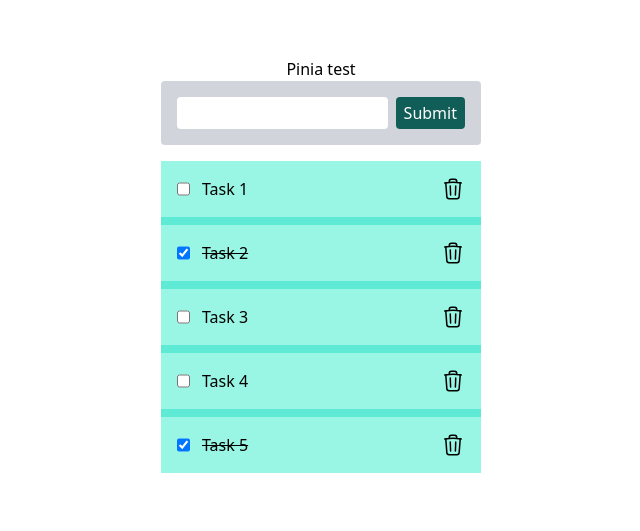
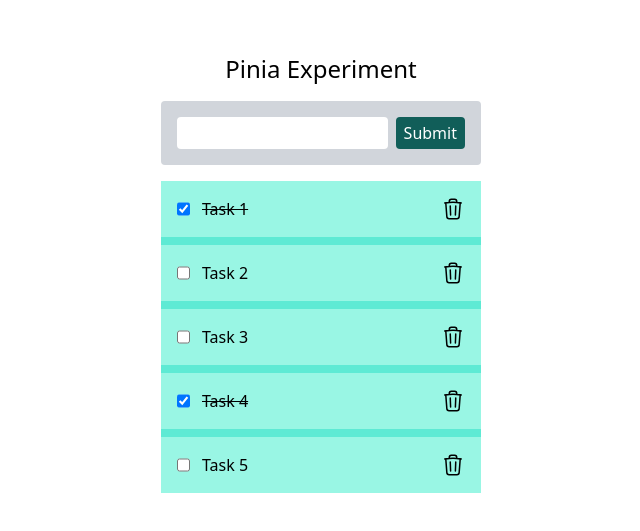
Before and after one commit to mahmudulhsn/pinia-experiment, a Vue app: page / in a window 1280 px wide. Shown: the part 135-666 px from the top of the page, without its empty margins (319-959 px from the left). Built offline with nearby package versions, Linux system fonts and the light colour scheme.

Commit message:
fix: typo

```diff
--- a/package.json
+++ b/package.json
@@ -1,5 +1,5 @@
 {
-  "name": "todo-pinia",
+  "name": "pinia-experiment",
   "version": "0.0.0",
   "private": true,
   "type": "module",
--- a/src/components/CreateTodo.vue
+++ b/src/components/CreateTask.vue
@@ -8,7 +8,7 @@
     let newTask = {
       id: Date.now(),
       title: task.value,
-      status: 'created'
+      isCompleted: false
     }
     const taskStore = useTasks()
     taskStore.addTask(newTask)
--- a/src/components/SingleTodo.vue
+++ b/src/components/SingleTask.vue
@@ -12,8 +12,8 @@
 <template>
   <div class="bg-teal-200 flex justify-between items-center py-4 px-4">
     <div class="flex gap-3">
-      <input type="checkbox" :checked="props.task.status == 'Completed'" />
-      <h3 :class="props.task.status == 'Completed' ? 'line-through' : ''">
+      <input type="checkbox" :checked="props.task.isCompleted" />
+      <h3 :class="props.task.isCompleted ? 'line-through' : ''">
         {{ props.task.title }}
       </h3>
     </div>
--- a/src/components/TodoList.vue
+++ b/src/components/TaskList.vue
@@ -1,5 +1,5 @@
 <script setup lang="ts">
-import SingleTodo from '@/components/SingleTodo.vue'
+import SingleTask from '@/components/SingleTask.vue'
 import { useTasks } from '@/stores/Task'
 
 const taskStore = useTasks()
@@ -8,7 +8,7 @@
 <template>
   <div class="flex flex-col gap-2 bg-teal-300">
     <div v-for="task in taskStore.tasks" :key="task.id">
-      <SingleTodo :task="task" />
+      <SingleTask :task="task" />
     </div>
   </div>
 </template>
--- a/src/stores/Task.ts
+++ b/src/stores/Task.ts
@@ -3,7 +3,7 @@
 export type Task = {
   id: number
   title: string
-  status: string
+  isCompleted: boolean
 }
 
 export const useTasks = defineStore('tasks', {
@@ -12,27 +12,27 @@
       {
         id: 1,
         title: 'Task 1',
-        status: 'ON Going'
+        isCompleted: true
       },
       {
         id: 2,
         title: 'Task 2',
-        status: 'Completed'
+        isCompleted: false
       },
       {
         id: 3,
         title: 'Task 3',
-        status: 'Created'
+        isCompleted: false
       },
       {
         id: 4,
         title: 'Task 4',
-        status: 'ON Going'
+        isCompleted: true
       },
       {
         id: 5,
         title: 'Task 5',
-        status: 'Completed'
+        isCompleted: false
       }
     ] as Task[]
   }),
--- a/src/views/HomeView.vue
+++ b/src/views/HomeView.vue
@@ -1,17 +1,17 @@
 <script setup lang="ts">
-import CreateTodo from '@/components/CreateTodo.vue'
-import TodoList from '@/components/TodoList.vue'
+import CreateTask from '@/components/CreateTask.vue'
+import TaskList from '@/components/TaskList.vue'
 </script>
 
 <template>
   <div class="flex flex-col h-screen items-center justify-center">
-    <h1>Pinia test</h1>
+    <h1 class="text-2xl py-4 text-bold">Pinia Experiment</h1>
     <div class="w-1/4 flex flex-col gap-4">
       <div class="bg-gray-300 p-4 rounded">
-        <CreateTodo />
+        <CreateTask />
       </div>
 
-      <TodoList />
+      <TaskList />
     </div>
   </div>
 </template>
```
Also changed, not shown: 1 other file (tests, documents, lock files or other folders).
